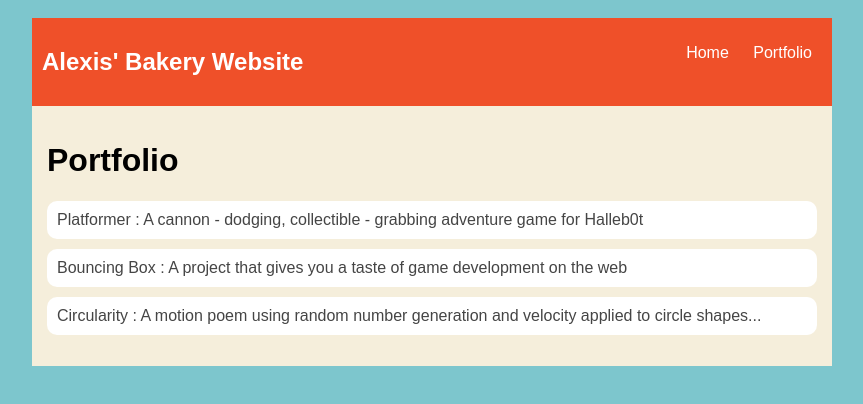
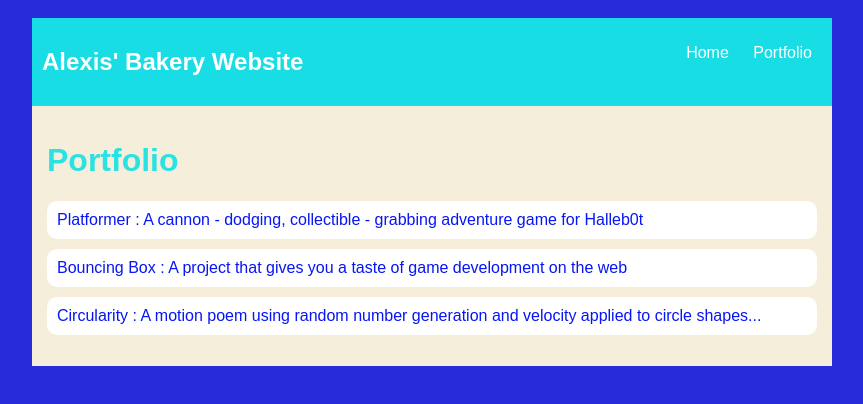
Before and after one commit to ACarr090/ACarr090.github.io, a plain HTML site: page portfolio.html in a window 1280 px wide. Shown: the whole page, without its empty margins (208-1071 px from the left). Drawn offline with Linux system fonts and the light colour scheme.

Commit message:
add portfolio.html file

```diff
--- a/portfolio.html
+++ b/portfolio.html
@@ -4,7 +4,7 @@
         <title>Alexis' Bakery Website</title>
         <style type="text/css">
             body {
-                background: rgb(125, 198, 205);
+                background: rgb(40, 43, 216);
                 color: rgb(45, 45, 45);
                 padding: 10px;
                 font-family: arial;
@@ -21,7 +21,7 @@
 
             /* navigation menu */
             nav {
-                background: rgb(239, 80, 41);
+                background: rgb(24, 221, 228);
                 margin: 0 auto;
                 display: flex;
                 padding: 10px;
@@ -55,7 +55,7 @@
             }
             /* portfolio styles */
             .content h1 {
-                color: black;
+                color: rgb(43, 226, 226);
             }
 
             #portfolio {
@@ -76,7 +76,7 @@
 
             #portfolio a {
                 text-decoration: none;
-                color: #454545;
+                color: #0716f5;
             }
 
         </style>
```
